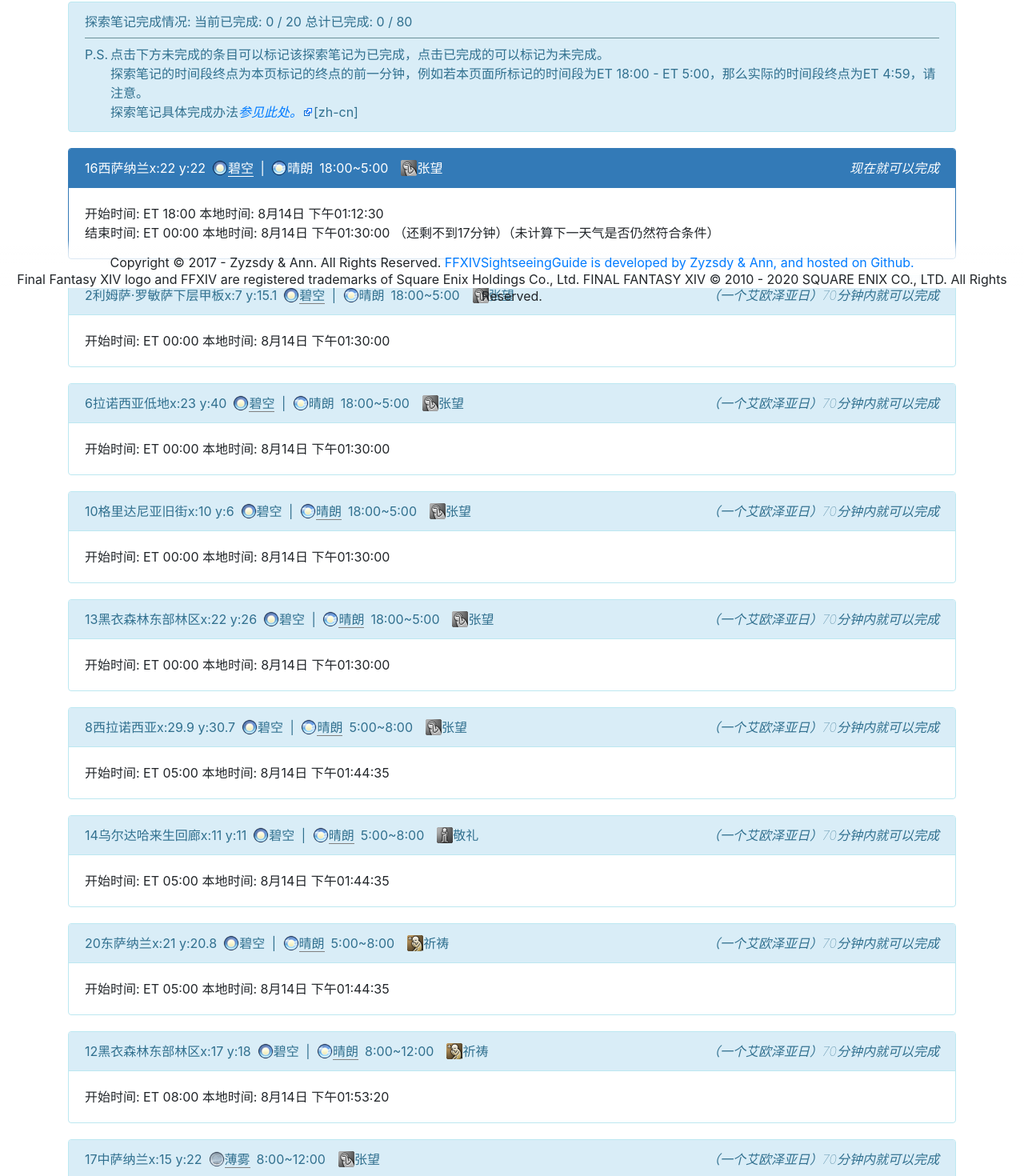
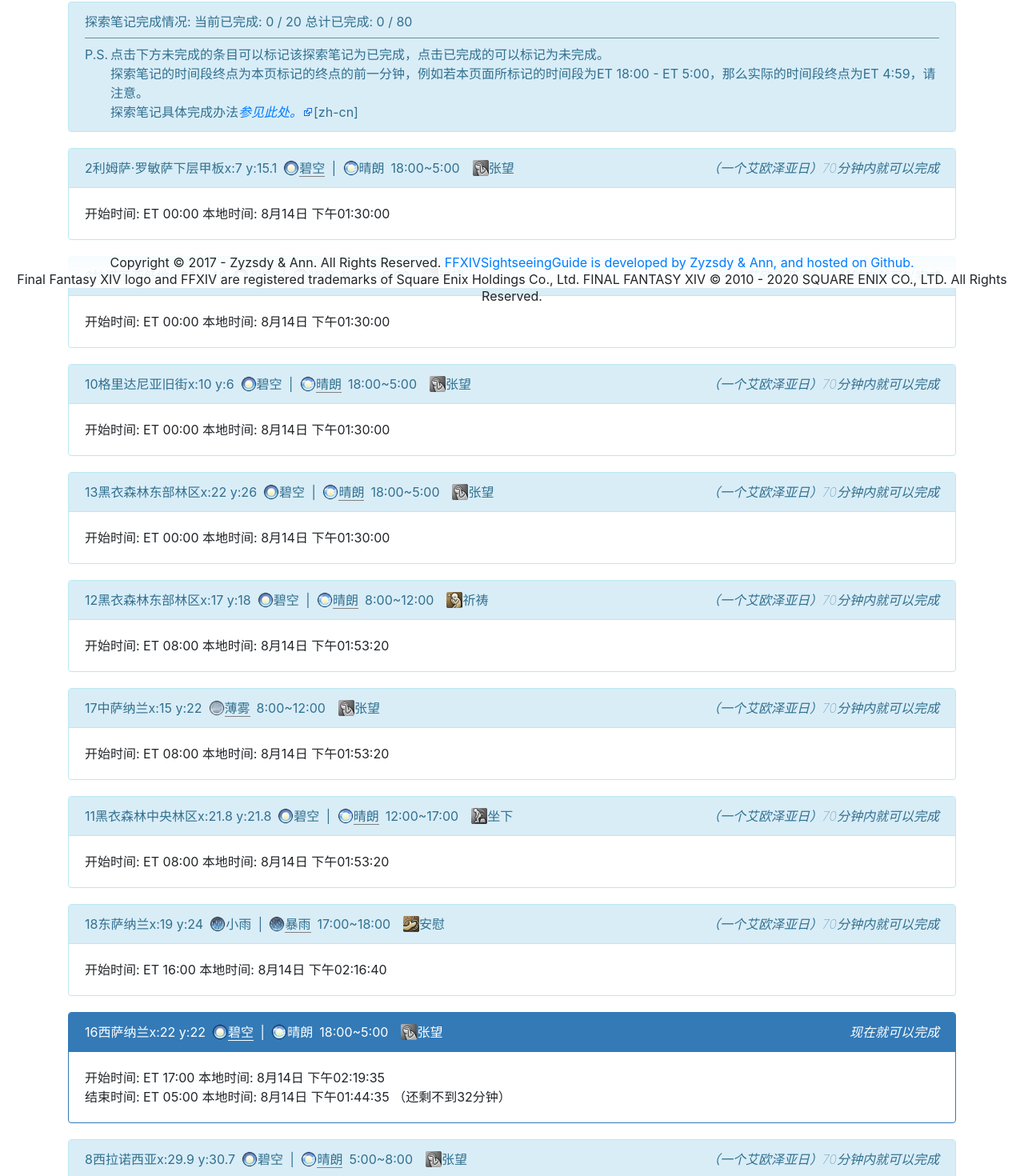
Before and after one commit to AnnAngela/FFXIVSightseeingGuide, a Vue app: page /#/ in a window 1280 px wide. Shown: the part 440-1910 px from the top of the page at 80% size. Built offline with nearby package versions, Linux system fonts and the light colour scheme.

Commit message:
有点搞不懂

```diff
--- a/src/Sightseeing.ts
+++ b/src/Sightseeing.ts
@@ -15,7 +15,7 @@ export class Sightseeing {
     nextAvaliableTime: EorzeaClock = new EorzeaClock(undefined);
     nextAvaliableTimeEnd?: EorzeaClock;
     nextAvaliableTimeLeft?: number;
-    vaildStatus = "";
+    validStatus = "";
     isStillWaiting = false;
     startHour: number;
     endHour: number;
@@ -33,67 +33,75 @@ export class Sightseeing {
         this.startHour = item.startHour;
         this.endHour = item.endHour;
     }
-    compareWeather(a: string[], b: string): boolean {
-        return a.includes(b);
+    protected compareWeather(weather: string): boolean {
+        return this.weathers.includes(weather);
     }
-    calcNextAvailableTime(): void {
+    private convertTo48Hours(time: number): number {
+        return time < this.startHour ? time + 24 : time;
+    }
+    private static lastArrayItem<T>(array: T[]): T {
+        return array[array.length - 1];
+    }
+    public calcNextAvailableTime(): void {
         const nowet: EorzeaClock = new EorzeaClock(undefined);
         const baseTime: EorzeaClock = EorzeaWeather.calcBaseDate(nowet);
+        let isActive = false;
+        let startTime = -1;
+        let endTime = -1;
+        let firstActivePhrase = -1;
+        let firstForecast = "";
         for (let i = 0; i < 10000; i++) {
             const currentTime: EorzeaClock = baseTime.addHours(i * 8);
             const forecastSeed: number[] = EorzeaWeather.forecastSeed(baseTime, [i]);
             const forecast: string = EorzeaWeather.getForecast(this.area, forecastSeed)[0];
-            if (this.compareWeather(this.weathers, forecast)) {
-                // 天气匹配成功
+            if (this.compareWeather(forecast)) {
                 const weatherAvaliableTime: number[] = Array.from(
                     { length: 8 },
                     (_, index: number) => index + currentTime.getHours()
                 );
                 if (i === 0) {
-                    const invaildEnd: number = nowet.getHours() - 1 - baseTime.getHours();
-                    if (invaildEnd > 0) {
-                        weatherAvaliableTime.splice(0, invaildEnd);
+                    const invalidEnd: number = nowet.getHours() - 1 - baseTime.getHours();
+                    if (invalidEnd > 0) {
+                        weatherAvaliableTime.splice(0, invalidEnd);
                     }
                 }
-                const vaildTimes: number[] = this.time.filter(t => weatherAvaliableTime.includes(t)); // calc intersection
-                if (vaildTimes.length !== 0) {
-                    // 时间匹配成功
-                    vaildTimes.sort((a, b) => a - b);
-
-                    const nextAvaliableTime = vaildTimes[0];
+                const validTimes: number[] = this.time.filter(t => weatherAvaliableTime.includes(t));
+                if (validTimes.length > 0) {
+                    validTimes.sort((a, b) => this.convertTo48Hours(a) - this.convertTo48Hours(b));
+                    if (!isActive) {
+                        isActive = true;
+                        startTime = Math.min(weatherAvaliableTime[0], this.startHour);
+                        firstActivePhrase = i;
+                        firstForecast = forecast;
+                    }
+                    endTime = Sightseeing.lastArrayItem(validTimes);
+                }
+                if (isActive && endTime !== Sightseeing.lastArrayItem(weatherAvaliableTime)) {
                     this.nextAvaliableTime = currentTime.clone();
-                    this.nextAvaliableTime.date.setUTCHours(nextAvaliableTime);
-
-                    const nextAvaliableTimeEnd = vaildTimes[vaildTimes.length - 1];
+                    this.nextAvaliableTime.date.setUTCHours(startTime);
                     this.nextAvaliableTimeEnd = currentTime.clone();
-                    this.nextAvaliableTimeEnd.date.setUTCHours(nextAvaliableTimeEnd + 1);
+                    this.nextAvaliableTimeEnd.date.setUTCHours(endTime + 1);
 
                     this.nextAvaliableTimeLeft = Math.floor((this.nextAvaliableTimeEnd.getLocalTime().getTime() - nowet.getLocalTime().getTime()) / 1000 / 60);
 
-                    if (this.startHour < this.endHour || this.startHour > nextAvaliableTime) {
-                        this.isOversize = nextAvaliableTimeEnd < this.endHour - 1;
+                    if (firstActivePhrase === 0) {
+                        if (this.startHour > this.convertTo48Hours(nowet.getHours())) {
+                            this.isStillWaiting = true;
+                        }
+                        this.validStatus = "card-primary";
+                    } else if (firstActivePhrase <= 3) {
+                        this.validStatus = "card-info";
+                    } else if (firstActivePhrase <= 6) {
+                        this.validStatus = "card-secondary";
                     } else {
-                        this.isOversize = true;
+                        this.validStatus = "card-default";
                     }
-
-                    if (i === 0) {
-                        let nowHour: number = nowet.getHours();
-                        if (baseTime.getHours() === 0 && this.startHour > 8) { nowHour += 24; }
-                        if (this.startHour > nowHour) { this.isStillWaiting = true; }
-                        this.vaildStatus = "card-primary";
-                    } else if (i <= 3) {
-                        this.vaildStatus = "card-info";
-                    } else if (i <= 6) {
-                        this.vaildStatus = "card-secondary";
-                    } else {
-                        this.vaildStatus = "card-default";
-                    }
-                    this.forecast = forecast;
+                    this.forecast = firstForecast;
                     return;
                 }
             }
         }
         this.nextAvaliableTime = baseTime.addHours(10000 * 8);
-        this.vaildStatus = "card-danger";
+        this.validStatus = "card-danger";
     }
 }
--- a/src/components/home.vue
+++ b/src/components/home.vue
@@ -64,7 +64,7 @@
       :key="item.id"
       class="sightseeing card"
       :class="
-        item.vaildStatus === 'card-danger' ? 'card-default' : item.vaildStatus
+        item.validStatus === 'card-danger' ? 'card-default' : item.validStatus
       "
       @click="setComplete(item.id)"
     >
@@ -92,31 +92,31 @@
           <span>{{ $t(item.action) }}</span>
         </span>
         <div class="float-right card-postheader">
-          <span v-if="item.vaildStatus == 'card-primary'">{{
+          <span v-if="item.validStatus == 'card-primary'">{{
             $t("info.soonToComplete")
           }}</span>
-          <span v-if="item.vaildStatus == 'card-info'">{{
+          <span v-if="item.validStatus == 'card-info'">{{
             $t("info.fewHoursToComplete")
           }}</span>
-          <span v-if="item.vaildStatus == 'card-secondary'">{{
+          <span v-if="item.validStatus == 'card-secondary'">{{
             $t("info.moreTimeToComplete")
           }}</span>
-          <span v-if="item.vaildStatus == 'card-default'">{{
+          <span v-if="item.validStatus == 'card-default'">{{
             $t("info.longTimeToComplete")
           }}</span>
-          <span v-if="item.vaildStatus == 'card-danger'">{{
+          <span v-if="item.validStatus == 'card-danger'">{{
             $t("info.veryLongTimeToComplete")
           }}</span>
-          <span v-if="item.vaildStatus == 'card-success'">{{
+          <span v-if="item.validStatus == 'card-success'">{{
             $t("info.completed")
           }}</span>
         </div>
       </div>
       <div class="card-body">
-        <div v-if="item.vaildStatus == 'card-success'">
+        <div v-if="item.validStatus == 'card-success'">
           {{ $t("info.completed") }}
         </div>
-        <div v-else-if="item.vaildStatus == 'card-primary'">
+        <div v-else-if="item.validStatus == 'card-primary'">
           {{ $t("info.startFrom") }}: ET
           {{ item.nextAvaliableTime.toHourMinuteString() }}
           {{ $t("info.localTime") }}:
@@ -138,16 +138,12 @@
             )
           }}
           {{
-            $tc(
-              item.isOversize ? "info.lessThan2" : "info.lessThan",
-              item.nextAvaliableTimeLeft,
-              {
-                m: item.nextAvaliableTimeLeft,
-              }
-            )
+            $tc("info.lessThan", item.nextAvaliableTimeLeft, {
+              m: item.nextAvaliableTimeLeft,
+            })
           }}
         </div>
-        <div v-else-if="item.vaildStatus != 'card-danger'">
+        <div v-else-if="item.validStatus != 'card-danger'">
           {{ $t("info.startFrom") }}: ET
           {{ item.nextAvaliableTime.toHourMinuteString() }}
           {{ $t("info.localTime") }}:
@@ -355,11 +351,11 @@ export default class HomePage extends Vue {
       newData.forEach((sightseeing: Sightseeing) => {
         oldData.forEach((s: Sightseeing) => {
           if (s.id !== sightseeing.id) return;
-          if (sightseeing.vaildStatus === "card-primary") {
-            if (s.vaildStatus === "card-info")
+          if (sightseeing.validStatus === "card-primary") {
+            if (s.validStatus === "card-info")
               nearSoonToCompleteData.push(sightseeing);
             else if (
-              s.vaildStatus === "card-primary" &&
+              s.validStatus === "card-primary" &&
               s.isStillWaiting === true &&
               sightseeing.isStillWaiting === false
             )
@@ -394,7 +390,7 @@ export default class HomePage extends Vue {
     for (let tempItemIndex in tempGroup) {
       let k = new Sightseeing(tempGroup[tempItemIndex]);
       if (this.succeedSightseeingCounter.contains(k.id)) {
-        k.vaildStatus = "card-success";
+        k.validStatus = "card-success";
         succeedData.push(k);
       } else {
         k.calcNextAvailableTime();
--- a/src/locales/en-US.ts
+++ b/src/locales/en-US.ts
@@ -30,7 +30,6 @@ const en_US: i18nObject = {
         veryLongTimeToComplete: "After 122 days (Earth time)",
         endingAt: "Ending at",
         lessThan: "(Less than one minute) | (Less than {m} minutes)",
-        lessThan2: "(Less than one minute, but didnt calc next weather period) | (Less than {m} minutes, but didnt calc next weather period)",
         additionalInfo: "The endpoint of the time range of the sightseeing is 1 minute before that marked in this page. For example, if the time range of one sightseeing is marked as ET 18:00 - ET 5:00, that means the actual endpoint is ET 4:59. Please be care for it.",
     },
     sightseeingActGuide: "Sightseeing strategy",
--- a/src/locales/ja-JP.ts
+++ b/src/locales/ja-JP.ts
@@ -30,7 +30,6 @@ const ja_JP: i18nObject = {
         veryLongTimeToComplete: "122日後（地球時間）",
         endingAt: "終了時刻",
         lessThan: "（{m}分未満）",
-        lessThan2: "（{m}分未満）（未计算下一天气是否仍然符合条件）",
         additionalInfo: "探索笔记的时间段终点为本页标记的终点的前一分钟，例如若本页面所标记的时间段为ET 18:00 - ET 5:00，那么实际的时间段终点为ET 4:59，请注意。",
     },
     sightseeingActGuide: "探索笔记具体完成办法",
--- a/src/locales/zh-CN.ts
+++ b/src/locales/zh-CN.ts
@@ -30,7 +30,6 @@ const zh_CN: i18nObject = {
         veryLongTimeToComplete: "122天后（地球时间）",
         endingAt: "结束时间",
         lessThan: "（还剩不到{m}分钟）",
-        lessThan2: "（还剩不到{m}分钟）（未计算下一天气是否仍然符合条件）",
         additionalInfo: "探索笔记的时间段终点为本页标记的终点的前一分钟，例如若本页面所标记的时间段为ET 18:00 - ET 5:00，那么实际的时间段终点为ET 4:59，请注意。",
     },
     sightseeingActGuide: "探索笔记具体完成办法",
--- a/tsconfig.json
+++ b/tsconfig.json
@@ -20,7 +20,7 @@
     "include": [
         "./**/*.ts",
         "./**/*.vue",
-        ".eslintrc.js"
+        "./**/**/*.vue"
     ],
     "exclude": [
         "./**/*.js",
```
Also changed, not shown: .eslintrc.js, 1 other file (tests, documents, lock files or other folders).
